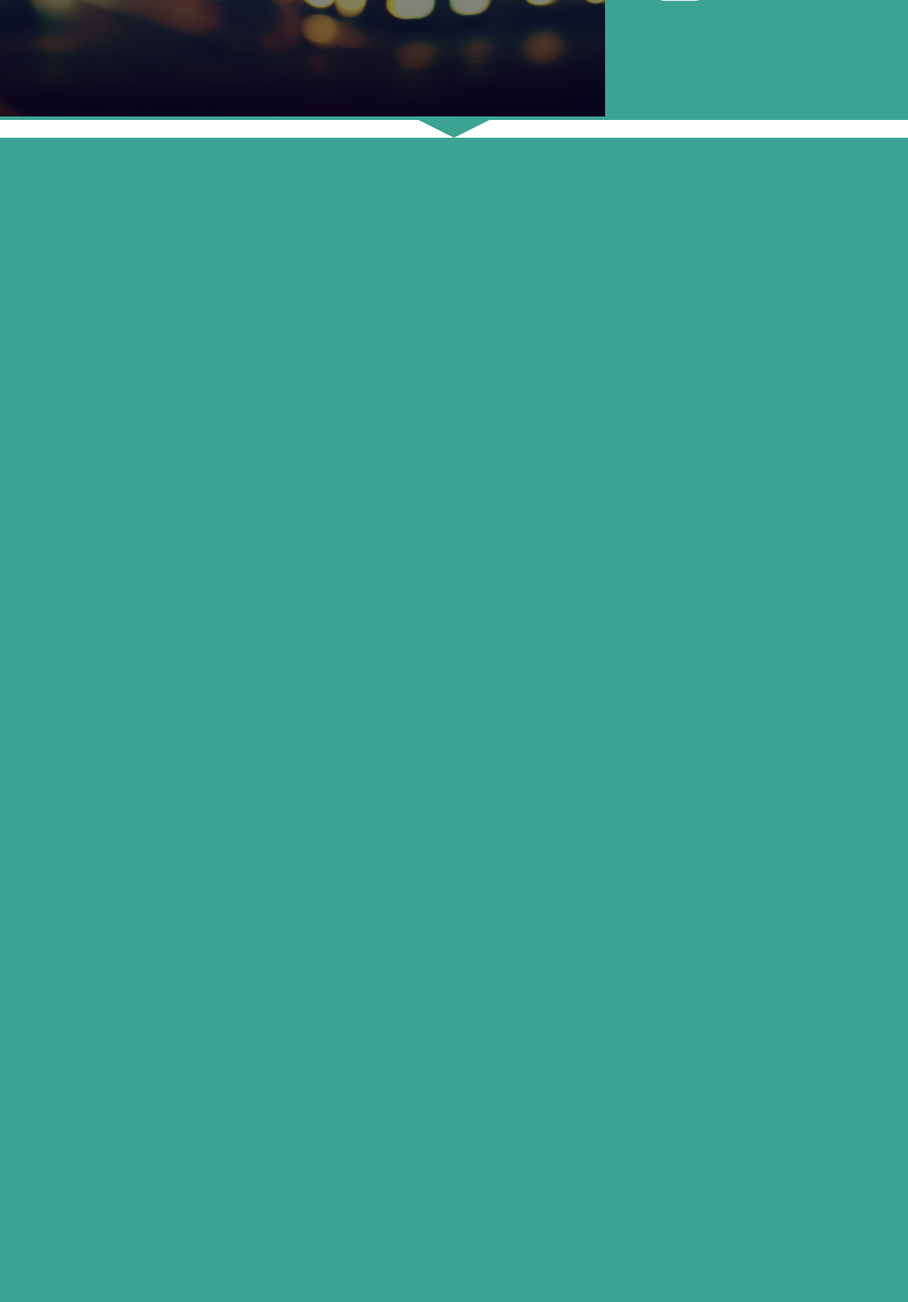
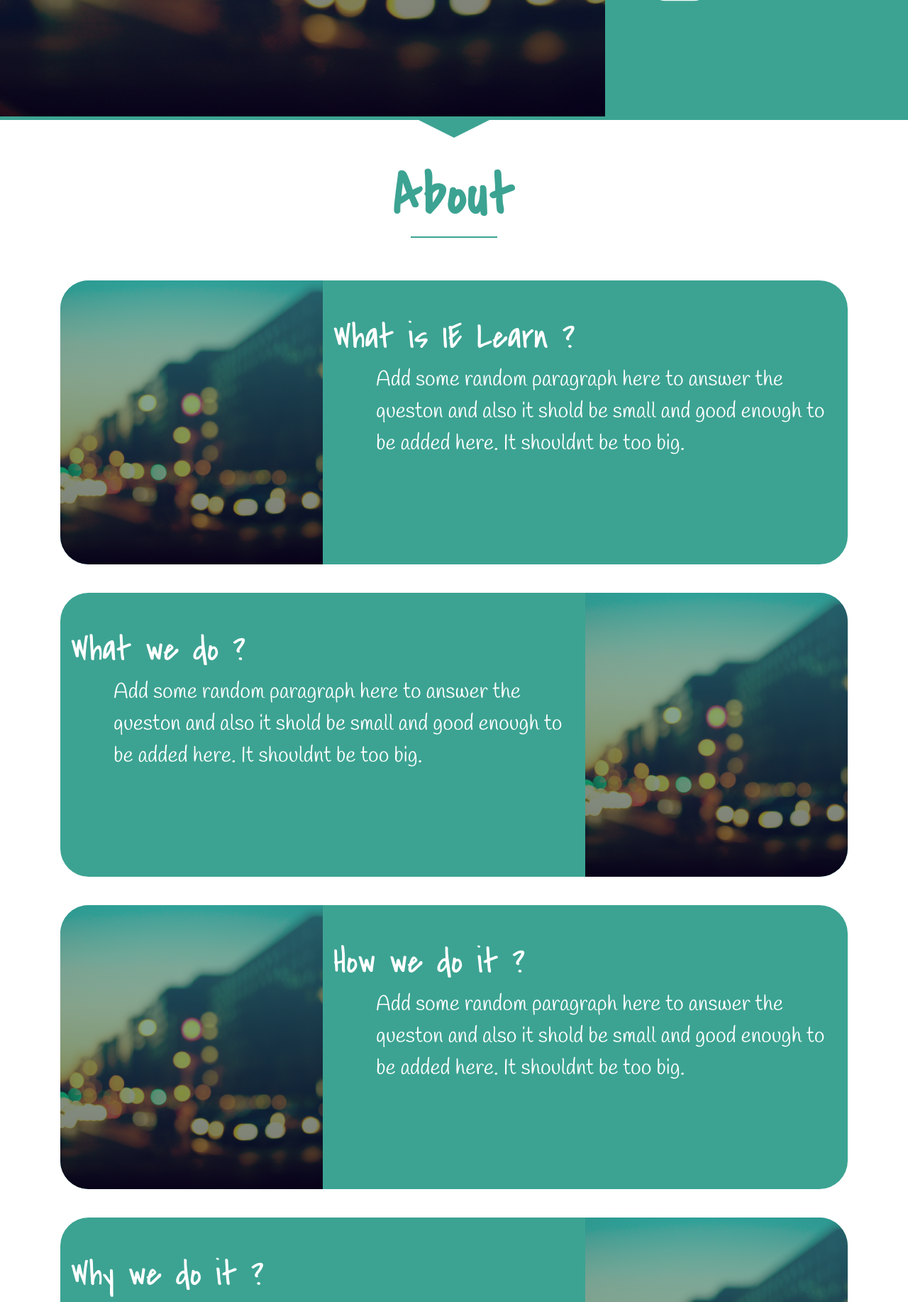
Before and after one commit to nerd455/IE_Learn_Community, a Flask app: page / in a window 1280 px wide. Shown: the part 636-2470 px from the top of the page at 71% size. Before the commit the page ends 830 px from the top, so only its background shows below. Run offline with Flask 2, Linux system fonts and the light colour scheme; some libraries are stand-ins or nearby versions.

Commit message:
about section completed

```diff
--- a/static/css/style.css
+++ b/static/css/style.css
@@ -225,3 +225,92 @@
         border-left: 60px solid transparent;
         border-right: 60px solid transparent;
     }
+    /* .about_sec {
+        background-color: #310218;
+    } */
+
+    .about_sec h1 {
+        display: inline-block;
+        font-size: 80px;
+        font-weight: 600;
+        color: #3ca392;
+        position: relative;
+        font-family: 'Covered By Your Grace', cursive;
+        letter-spacing: 3px;
+        margin-top: 60px;
+        margin-bottom: 70px;
+    }
+
+    .about_sec h1::after {
+        border: 1px solid #3ca392;
+        bottom: -10px;
+        content: "";
+        left: 0;
+        right: 0;
+        margin: 0 auto;
+        position: absolute;
+        width: 70%;
+    }
+
+    .abt_inner {
+        height: 400px;
+        width: 100%;
+        background-color: #3ca392;
+        border-radius: 40px;
+        margin-bottom: 40px;
+        text-align: left;
+    }
+
+    .con_abt_inner_r h3 {
+        color: white;
+        font-size: 50px;
+        font-family: 'Covered By Your Grace', cursive;
+    }
+
+    .img_abt_inner_l {
+        background: linear-gradient(rgb(60, 163, 146, 0.6), rgb(0, 0, 0, 0.5)), url("../img/home_bg.jpg");
+        height: 100%;
+        background-position: center;
+        background-repeat: no-repeat;
+        background-size: cover;
+        border-top-left-radius: 40px;
+        border-bottom-left-radius: 40px;
+    }
+
+    .img_abt_inner_r {
+        background: linear-gradient(rgb(60, 163, 146, 0.6), rgb(0, 0, 0, 0.5)), url("../img/home_bg.jpg");
+        height: 100%;
+        background-position: center;
+        background-repeat: no-repeat;
+        background-size: cover;
+        border-top-right-radius: 40px;
+        border-bottom-right-radius: 40px;
+    }
+
+    .con_abt_inner_r {
+        padding: 50px;
+    }
+
+    .con_abt_inner_r p {
+        color: white;
+        font-size: 30px;
+        font-family: 'Handlee', cursive;
+        margin-left: 60px;
+    }
+
+    .con_abt_inner_l {
+        padding: 50px;
+    }
+
+    .con_abt_inner_l p {
+        color: white;
+        font-size: 30px;
+        font-family: 'Handlee', cursive;
+        margin-left: 60px;
+    }
+
+    .con_abt_inner_l h3 {
+        color: white;
+        font-size: 50px;
+        font-family: 'Covered By Your Grace', cursive;
+    }
--- a/templates/home.html
+++ b/templates/home.html
@@ -66,12 +66,55 @@
     </div>
     <div class="bottom-arrow"></div>
     <!-- home header end -->
+    <!-- about section start -->
+    <div class="about_sec container" align="center">
+        <h1>About</h1>
+        <!-- inner one start -->
+        <div class="abt_inner row">
+            <div class="col-md-4 col-xs-12 img_abt_inner_l"></div>
+            <div class="col-md-8 col-xs-12 con_abt_inner_r">
+                <h3>What is IE Learn ?</h3>
+                <p>Add some random paragraph here to answer the queston and also it shold be small and good enough to be added here. It shouldnt be too big.</p>
+            </div>
+        </div>
+        <!-- inner one end -->
+        <!-- inner two start -->
+        <div class="abt_inner row">
+            <div class="col-md-8 col-xs-12 con_abt_inner_l">
+                <h3>What we do ?</h3>
+                <p>Add some random paragraph here to answer the queston and also it shold be small and good enough to be added here. It shouldnt be too big.</p>
+            </div>
+            <div class="col-md-4 col-xs-12 img_abt_inner_r"></div>
+        </div>
+        <!-- inner two end -->
+        <!-- inner three start -->
+        <div class="abt_inner row">
+            <div class="col-md-4 col-xs-12 img_abt_inner_l"></div>
+            <div class="col-md-8 col-xs-12 con_abt_inner_r">
+                <h3>How we do it ?</h3>
+                <p>Add some random paragraph here to answer the queston and also it shold be small and good enough to be added here. It shouldnt be too big.</p>
+            </div>
+        </div>
+        <!-- inner three end -->
+        <!-- inner four start -->
+        <div class="abt_inner row">
+            <div class="col-md-8 col-xs-12 con_abt_inner_l">
+                <h3>Why we do it ?</h3>
+                <p>Add some random paragraph here to answer the queston and also it shold be small and good enough to be added here. It shouldnt be too big.</p>
+            </div>
+            <div class="col-md-4 col-xs-12 img_abt_inner_r"></div>
+        </div>
+        <!-- inner four end -->
+    </div>
+    <!-- about section end -->
+
+
 
     <!-- js files -->
     <!-- bootstrap js files -->
-    <script src="../static/js/bootstrap.bundle.js"></script>
-    <script src="../static/js/bootstrap.bundle.min.js"></script>
-    <script src="../static/js/main.js"></script>
+    <script src=" ../static/js/bootstrap.bundle.js "></script>
+    <script src="../static/js/bootstrap.bundle.min.js "></script>
+    <script src="../static/js/main.js "></script>
 </body>
 
 </html>
```
Also changed, not shown: static/img/arrow.png (deleted).
